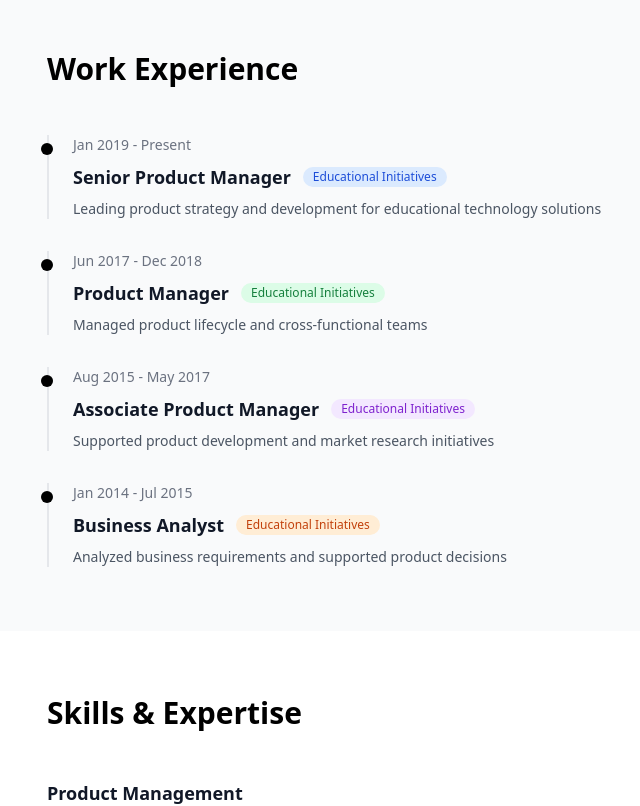
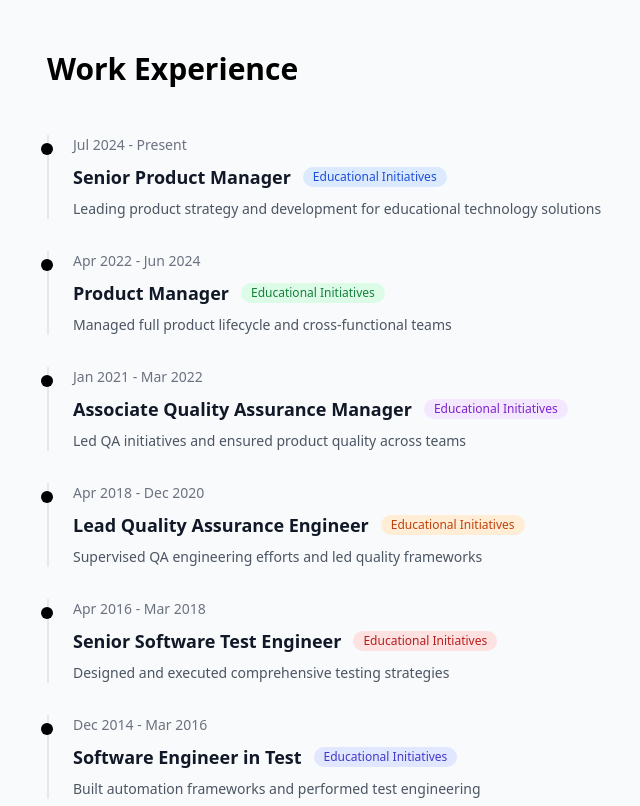
Before and after one commit to qa-aman/portfolio-aman-parmar, a React (Vite) app: page / in a window 1280 px wide. Shown: the part 1400-2206 px from the top of the page, without its empty margins (257-897 px from the left). Built offline with nearby package versions, Linux system fonts and the light colour scheme.

Commit message:
Update profile image and work experience
Updated profile image and work experience section with the provided data.

```diff
--- a/src/components/MinimalHero.tsx
+++ b/src/components/MinimalHero.tsx
@@ -5,7 +5,7 @@ import { Button } from "@/components/ui/button";
 import { Camera } from "lucide-react";
 
 const MinimalHero = () => {
-  const [profileImage, setProfileImage] = useState("https://images.unsplash.com/photo-1507003211169-0a1dd7228f2d?w=300&h=300&fit=crop&crop=face");
+  const [profileImage, setProfileImage] = useState("/lovable-uploads/c8d71ce5-35dc-4466-ba5d-2473997ef45f.png");
 
   const handleImageUpload = (event: React.ChangeEvent<HTMLInputElement>) => {
     const file = event.target.files?.[0];
--- a/src/components/WorkExperience.tsx
+++ b/src/components/WorkExperience.tsx
@@ -3,32 +3,46 @@ import { Badge } from "@/components/ui/badge";
 
 const experiences = [
   {
-    period: "Jan 2019 - Present",
+    period: "Jul 2024 - Present",
     role: "Senior Product Manager",
     company: "Educational Initiatives",
     companyColor: "bg-blue-100 text-blue-700",
     description: "Leading product strategy and development for educational technology solutions"
   },
   {
-    period: "Jun 2017 - Dec 2018",
+    period: "Apr 2022 - Jun 2024",
     role: "Product Manager",
     company: "Educational Initiatives",
     companyColor: "bg-green-100 text-green-700",
-    description: "Managed product lifecycle and cross-functional teams"
+    description: "Managed full product lifecycle and cross-functional teams"
   },
   {
-    period: "Aug 2015 - May 2017",
-    role: "Associate Product Manager",
+    period: "Jan 2021 - Mar 2022",
+    role: "Associate Quality Assurance Manager",
     company: "Educational Initiatives",
     companyColor: "bg-purple-100 text-purple-700",
-    description: "Supported product development and market research initiatives"
+    description: "Led QA initiatives and ensured product quality across teams"
   },
   {
-    period: "Jan 2014 - Jul 2015",
-    role: "Business Analyst",
+    period: "Apr 2018 - Dec 2020",
+    role: "Lead Quality Assurance Engineer",
     company: "Educational Initiatives",
     companyColor: "bg-orange-100 text-orange-700",
-    description: "Analyzed business requirements and supported product decisions"
+    description: "Supervised QA engineering efforts and led quality frameworks"
+  },
+  {
+    period: "Apr 2016 - Mar 2018",
+    role: "Senior Software Test Engineer",
+    company: "Educational Initiatives",
+    companyColor: "bg-red-100 text-red-700",
+    description: "Designed and executed comprehensive testing strategies"
+  },
+  {
+    period: "Dec 2014 - Mar 2016",
+    role: "Software Engineer in Test",
+    company: "Educational Initiatives",
+    companyColor: "bg-indigo-100 text-indigo-700",
+    description: "Built automation frameworks and performed test engineering"
   }
 ];
 
```
Also changed, not shown: public/lovable-uploads/c8d71ce5-35dc-4466-ba5d-2473997ef45f.png (added).
